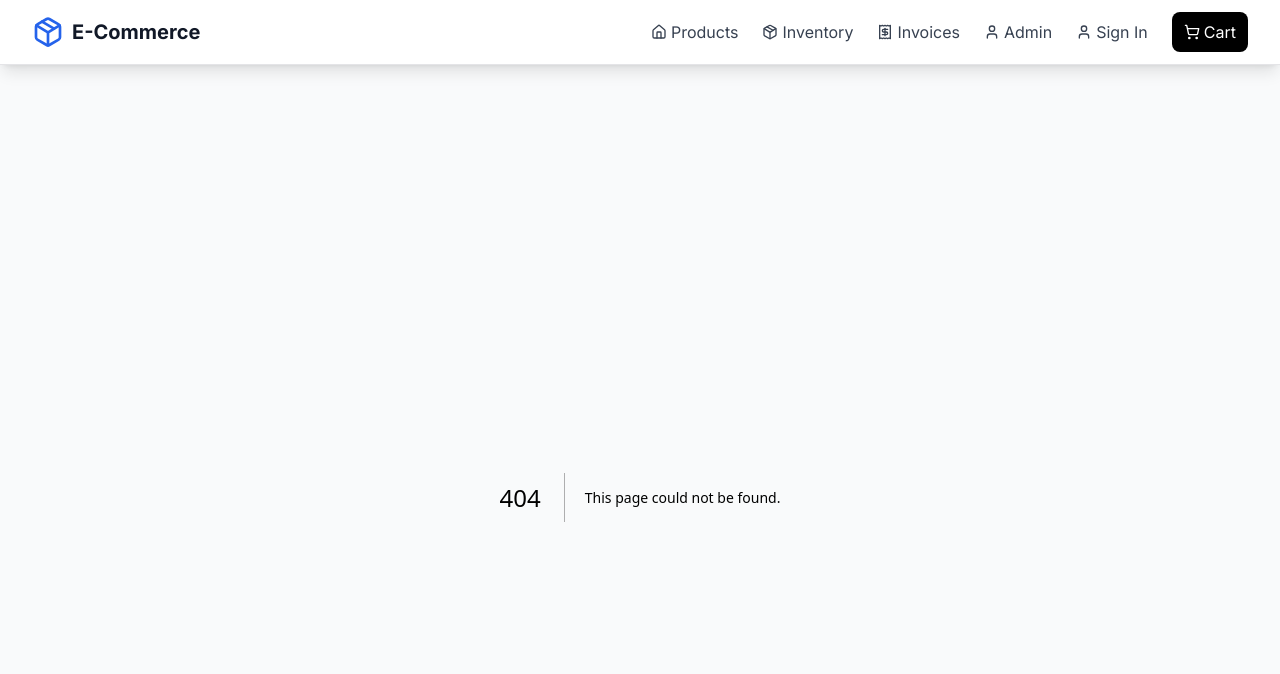
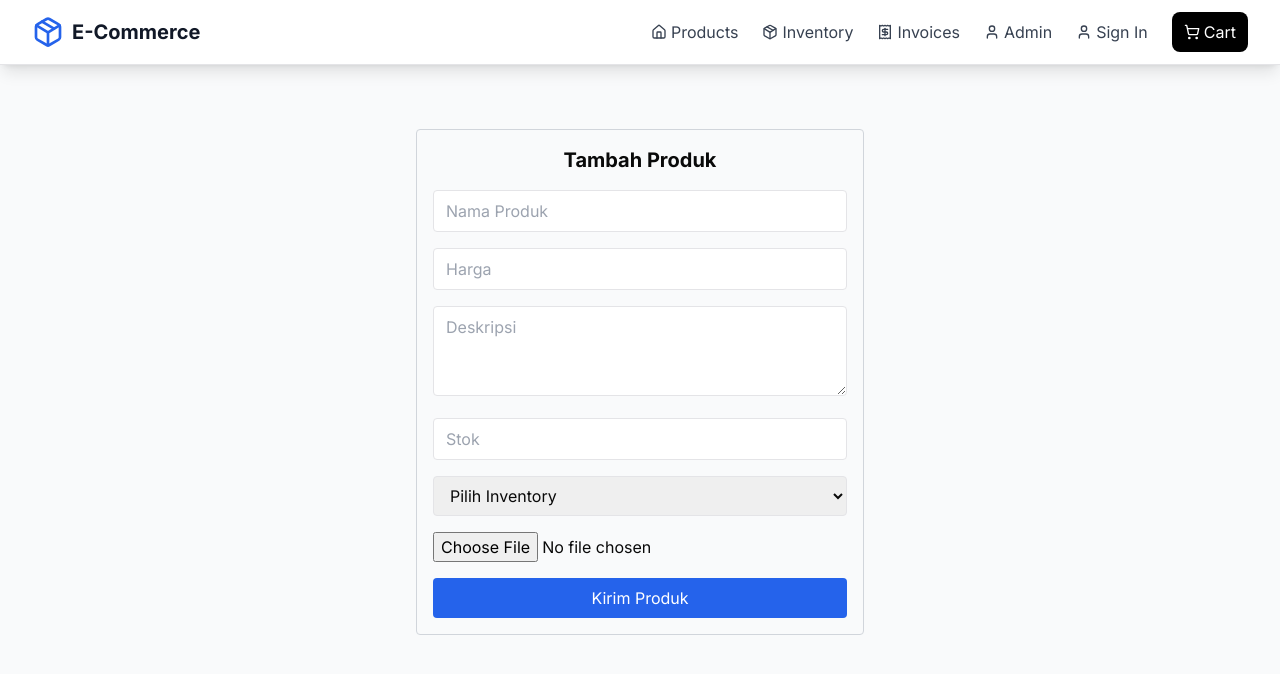
Before and after one commit to bluesky4047/frontend, a Next.js app: page /admin/product in a window 1280 px wide. Before the commit this address had no page. Shown: the top 674 px of the page. Built offline with nearby package versions, Linux system fonts and the light colour scheme.

Commit message:
Update Create Img

```diff
--- a/app/admin/page.tsx
+++ b/app/admin/page.tsx
@@ -273,11 +273,6 @@ export default function AdminCRUDPage() {
           setLoading(false);
           return;
         }
-
-        dataToSend.inventory = {
-          connect: { id: dataToSend.inventoryId },
-        };
-        delete dataToSend.inventoryId;
 
         dataToSend.image = dataToSend.image || null;
         dataToSend.price = Number(dataToSend.price);
--- /dev/null
+++ b/app/admin/product/page.tsx
@@ -0,0 +1,262 @@
+'use client';
+
+import React, { useState, useEffect } from 'react';
+
+interface Inventory {
+  id: string;
+  name: string;
+}
+
+export default function ProductForm() {
+  const [inventoryList, setInventoryList] = useState<Inventory[]>([]);
+  const [form, setForm] = useState({
+    name: '',
+    price: '',
+    description: '',
+    stock: '',
+    inventoryId: '',
+  });
+  const [image, setImage] = useState<File | null>(null);
+  const [loading, setLoading] = useState(false);
+
+  useEffect(() => {
+    const token = localStorage.getItem('token');
+    if (!token) {
+      alert('Token tidak ditemukan. Harap login terlebih dahulu.');
+      return;
+    }
+
+    async function fetchInventory() {
+      try {
+        const res = await fetch('https://api-mern-simpleecommerce.idkoding.com/api/inventory', {
+          headers: { Authorization: `Bearer ${token}` },
+        });
+
+        const result = await res.json();
+        if (!res.ok || !result.success) throw new Error(result.message);
+        setInventoryList(result.data || []);
+      } catch (error) {
+        console.error('Gagal ambil inventory:', error);
+        alert('Gagal mengambil daftar inventory');
+      }
+    }
+
+    fetchInventory();
+  }, []);
+
+  const handleChange = (
+    e: React.ChangeEvent<HTMLInputElement | HTMLTextAreaElement | HTMLSelectElement>
+  ) => {
+    const { name, value } = e.target;
+    setForm(prev => ({ ...prev, [name]: value }));
+
+    // Debug log untuk memastikan inventoryId yang dipilih
+    if (name === 'inventoryId') {
+      console.log('Selected Inventory ID:', value);
+    }
+  };
+
+  const handleFileChange = (e: React.ChangeEvent<HTMLInputElement>) => {
+    if (e.target.files?.[0]) {
+      setImage(e.target.files[0]);
+    }
+  };
+
+  const resetForm = () => {
+    setForm({
+      name: '',
+      price: '',
+      description: '',
+      stock: '',
+      inventoryId: '',
+    });
+    setImage(null);
+    // Reset file input
+    const fileInput = document.querySelector('input[type="file"]') as HTMLInputElement;
+    if (fileInput) fileInput.value = '';
+  };
+
+  const handleSubmit = async (e: React.FormEvent) => {
+    e.preventDefault();
+    const token = localStorage.getItem('token');
+    if (!token) {
+      alert('Token tidak ditemukan.');
+      return;
+    }
+
+    // Validasi form
+    if (!form.name.trim()) {
+      alert('Nama produk harus diisi.');
+      return;
+    }
+
+    if (!form.price || parseFloat(form.price) <= 0) {
+      alert('Harga harus berupa angka positif.');
+      return;
+    }
+
+    if (!form.description.trim()) {
+      alert('Deskripsi produk harus diisi.');
+      return;
+    }
+
+    if (!form.stock || parseInt(form.stock) < 0) {
+      alert('Stok harus berupa angka non-negatif.');
+      return;
+    }
+
+    if (!form.inventoryId) {
+      alert('Harap pilih inventory.');
+      return;
+    }
+
+    if (!image) {
+      alert('Harap unggah gambar produk.');
+      return;
+    }
+
+    // Validasi ukuran file (max 5MB)
+    if (image.size > 5 * 1024 * 1024) {
+      alert('Ukuran gambar tidak boleh lebih dari 5MB.');
+      return;
+    }
+
+    const formData = new FormData();
+    formData.append('name', form.name.trim());
+    formData.append('price', form.price);
+    formData.append('description', form.description.trim());
+    formData.append('stock', form.stock);
+    formData.append('inventoryId', form.inventoryId); // Mengirim ID inventory, bukan nama
+    formData.append('image', image);
+
+    // Debug log untuk memastikan data yang dikirim
+    console.log('=== Data yang akan dikirim ===');
+    console.log('name:', form.name);
+    console.log('price:', form.price);
+    console.log('description:', form.description);
+    console.log('stock:', form.stock);
+    console.log('inventoryId:', form.inventoryId);
+    console.log('image:', image?.name);
+    console.log('==========================');
+
+    setLoading(true);
+
+    try {
+      const res = await fetch('https://api-mern-simpleecommerce.idkoding.com/api/products', {
+        method: 'POST',
+        headers: {
+          Authorization: `Bearer ${token}`,
+        },
+        body: formData,
+      });
+
+      const data = await res.json();
+
+      if (!res.ok || !data.success) {
+        throw new Error(data.message || 'Gagal menambahkan produk');
+      }
+
+      alert('Produk berhasil ditambahkan!');
+      console.log('Response:', data);
+
+      // Reset form setelah berhasil
+      resetForm();
+
+    } catch (err: any) {
+      console.error('Error:', err);
+      alert(`Gagal: ${err.message}`);
+    } finally {
+      setLoading(false);
+    }
+  };
+
+  return (
+    <form
+      onSubmit={handleSubmit}
+      className="max-w-md mx-auto mt-8 p-4 border border-gray-300 rounded space-y-4"
+    >
+      <h2 className="text-xl font-bold text-center">Tambah Produk</h2>
+
+      <input
+        type="text"
+        name="name"
+        placeholder="Nama Produk"
+        value={form.name}
+        onChange={handleChange}
+        required
+        className="w-full border px-3 py-2 rounded focus:ring-2 focus:ring-blue-500 focus:border-blue-500"
+      />
+
+      <input
+        type="number"
+        name="price"
+        placeholder="Harga"
+        value={form.price}
+        onChange={handleChange}
+        min="0"
+        step="0.01"
+        required
+        className="w-full border px-3 py-2 rounded focus:ring-2 focus:ring-blue-500 focus:border-blue-500"
+      />
+
+      <textarea
+        name="description"
+        placeholder="Deskripsi"
+        value={form.description}
+        onChange={handleChange}
+        required
+        rows={3}
+        className="w-full border px-3 py-2 rounded focus:ring-2 focus:ring-blue-500 focus:border-blue-500"
+      />
+
+      <input
+        type="number"
+        name="stock"
+        placeholder="Stok"
+        value={form.stock}
+        onChange={handleChange}
+        min="0"
+        required
+        className="w-full border px-3 py-2 rounded focus:ring-2 focus:ring-blue-500 focus:border-blue-500"
+      />
+
+      <select
+        name="inventoryId"
+        value={form.inventoryId}
+        onChange={handleChange}
+        required
+        className="w-full border px-3 py-2 rounded focus:ring-2 focus:ring-blue-500 focus:border-blue-500"
+      >
+        <option value="">Pilih Inventory</option>
+        {inventoryList.map((inv) => (
+          <option key={inv.id} value={inv.id}>
+            {inv.name}
+          </option>
+        ))}
+      </select>
+
+      <div>
+        <input
+          type="file"
+          accept="image/*"
+          onChange={handleFileChange}
+          required
+          className="w-full"
+        />
+        {image && (
+          <p className="text-sm text-gray-600 mt-1">
+            File dipilih: {image.name} ({(image.size / 1024 / 1024).toFixed(2)} MB)
+          </p>
+        )}
+      </div>
+
+      <button
+        type="submit"
+        disabled={loading}
+        className="w-full bg-blue-600 text-white py-2 rounded hover:bg-blue-700 disabled:bg-gray-400 disabled:cursor-not-allowed transition-colors"
+      >
+        {loading ? 'Mengirim...' : 'Kirim Produk'}
+      </button>
+    </form>
+  );
+}
```
